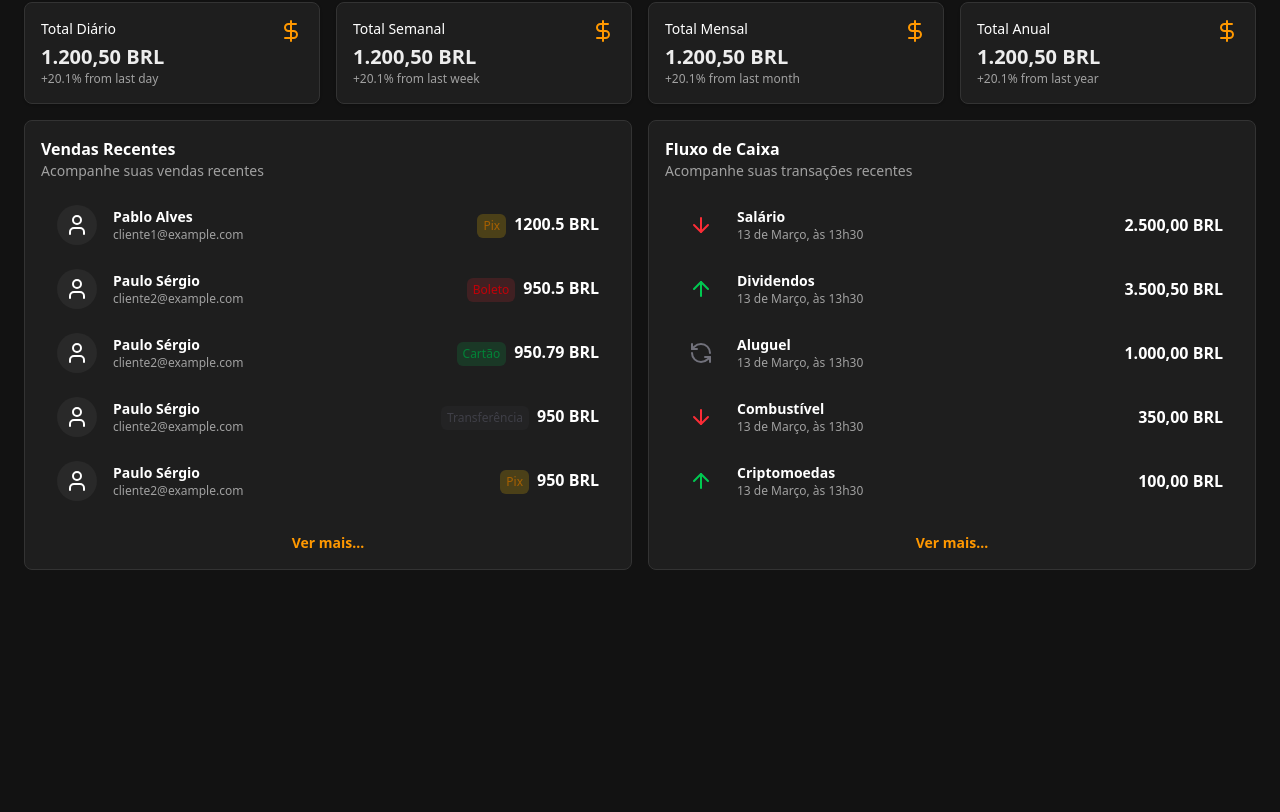
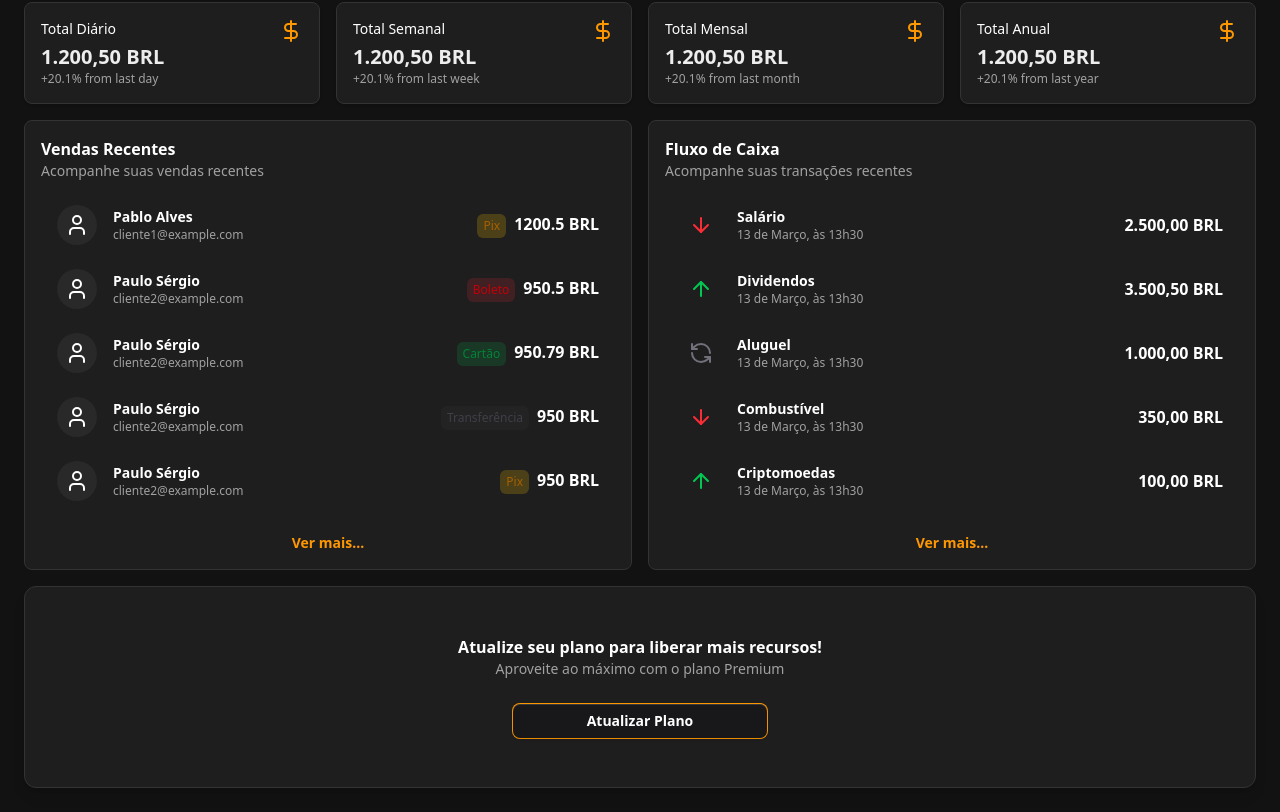
Before and after one commit to pabloalves01/gastro-flow, a React (Vite) app in the folder frontend/: page /dashboard in a window 1280 px wide. Shown: the part 389-1201 px from the top of the page. Before the commit the page ends 983 px from the top, so only its background shows below. Built offline with nearby package versions, Linux system fonts and the light colour scheme.

Commit message:
Add Section UnlockMoreBenefits

```diff
--- /dev/null
+++ b/frontend/src/components/cards/unlock-more-benefits.tsx
@@ -0,0 +1,17 @@
+import { Button } from '../ui/catalyst/button'
+
+export default function UnlockMoreBenefits() {
+    return (
+        <div className="flex flex-col py-12 px-6 gap-2 items-center justify-center bg-[#1E1E1E] border border-[#333333] p-6 rounded-xl shadow-lg hover:shadow-2xl transition-shadow duration-300 ease-in-out">
+            <div className='text-center'>
+                <div className="text-white text-md font-semibold">Atualize seu plano para liberar mais recursos!</div>
+                <div className="text-[#A1A1A1] text-sm font-regular mb-4">
+                    Aproveite ao máximo com o plano Premium
+                </div>
+            </div>
+            <Button className='bg-[#FF9800] py-3 px-8 text-md rounded-lg w-64 font-semibold text-white hover:bg-[#F57C00] transition-colors duration-300'>
+                Atualizar Plano
+            </Button>
+        </div>
+    )
+}
--- a/frontend/src/pages/dashboard/dashboard.tsx
+++ b/frontend/src/pages/dashboard/dashboard.tsx
@@ -1,7 +1,9 @@
 import QuickActions from "../../components/cards/quick-actions";
+import StatusCard from "../../components/cards/stats-card";
 import RecentSales from "../../components/cards/recent-sales";
-import StatusCard from "../../components/cards/stats-card";
 import CashFlow from "../../components/cards/cash-flow";
+import UnlockMoreBenefits from "../../components/cards/unlock-more-benefits";
+
 import { DollarSign, Cog, FilePlus, ClipboardList, UserPen, ScrollText } from "lucide-react";
 
 export default function Dashboard() {
@@ -165,6 +167,7 @@ export default function Dashboard() {
           <RecentSales sales={sales} />
           <CashFlow flows={cashFlow} />
         </div>
+        <UnlockMoreBenefits />
       </div>
     </div>
   );
```
